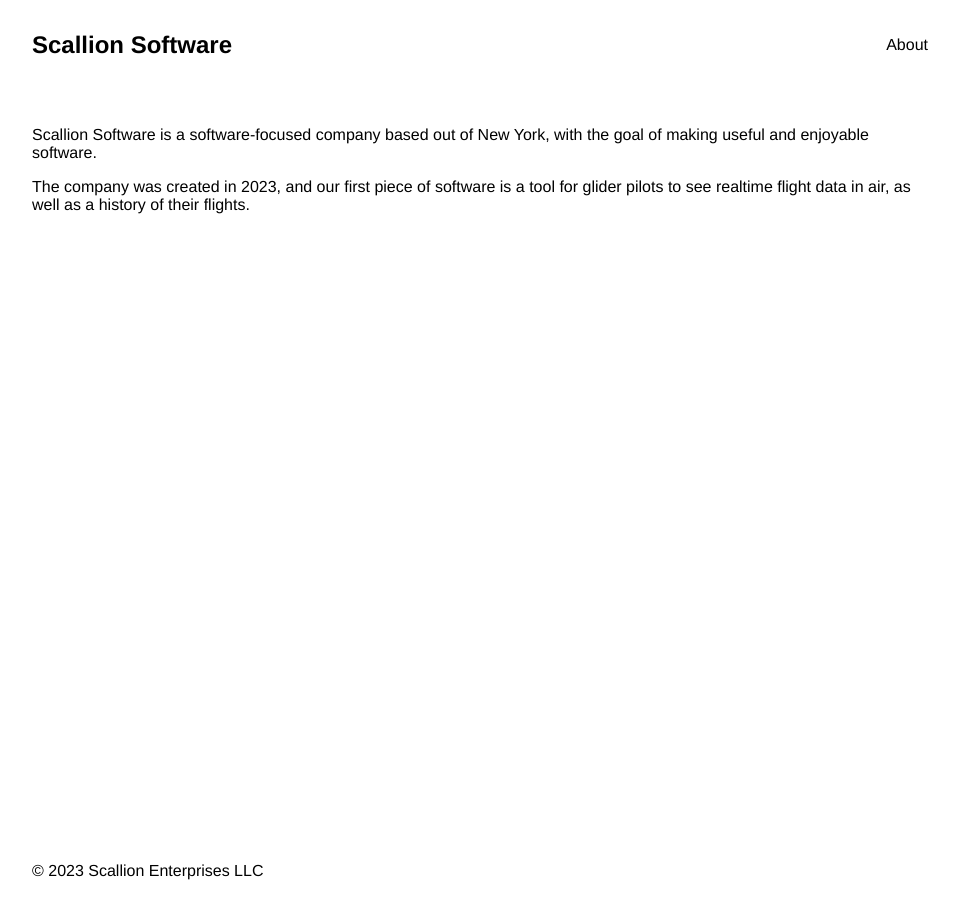
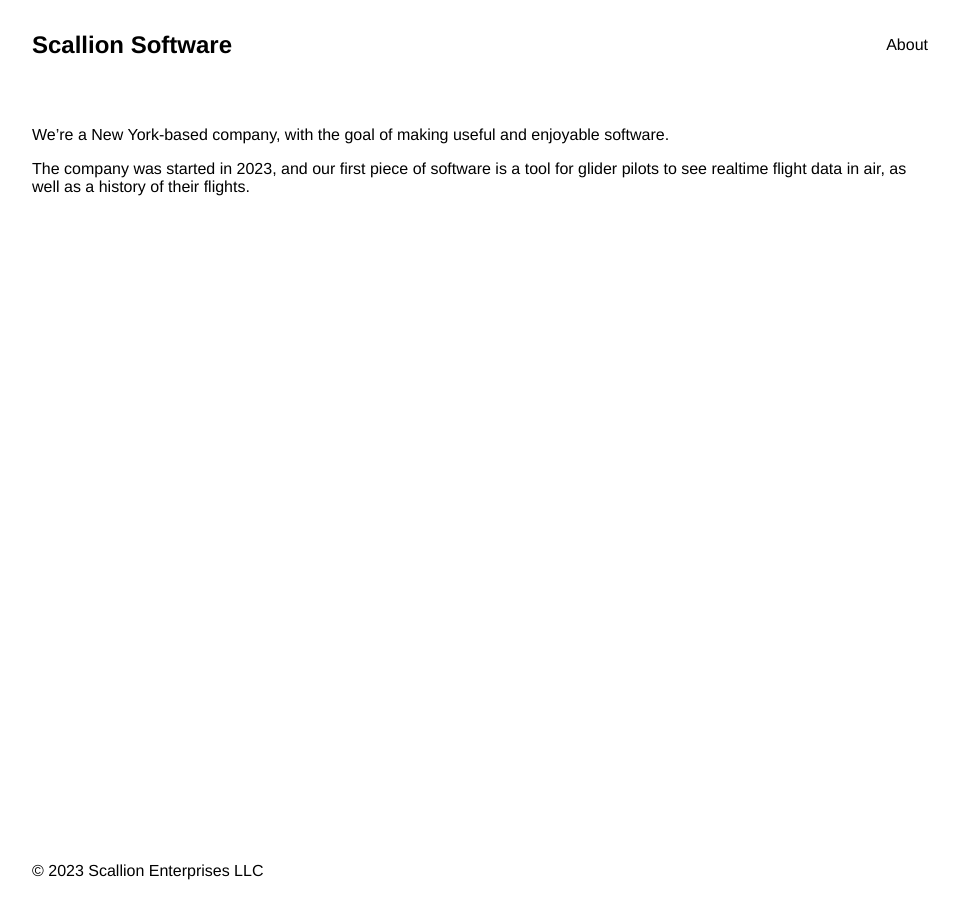
Before and after one commit to scallionenterprises/scallionsoftware-site, a Jekyll site: the page built from about.markdown, in a window 1280 px wide. Shown: the whole page, without its empty margins (160-1119 px from the left). Built offline with Jekyll 4.4.1, drawn with Linux system fonts in a browser that asks for light colours.

Commit message:
Update config

```diff
--- a/_config.yml
+++ b/_config.yml
@@ -20,7 +20,7 @@
 
 title: Scallion Software
 description: >- # this means to ignore newlines until "baseurl:"
-  Scallion Software develops a variety of software, notably iOS apps.
+  We develop a variety of software, notably iOS apps.
 baseurl: "" # the subpath of your site, e.g. /blog
 url: "https://www.scallionsoftware.com" # the base hostname & protocol for your site, e.g. http://example.com
 
--- a/about.markdown
+++ b/about.markdown
@@ -3,6 +3,6 @@ layout: default
 title: About
 ---
 
-Scallion Software is a software-focused company based out of New York, with the goal of making useful and enjoyable software.
+We're a New York-based company, with the goal of making useful and enjoyable software.
 
-The company was created in 2023, and our first piece of software is a tool for glider pilots to see realtime flight data in air, as well as a history of their flights.
+The company was started in 2023, and our first piece of software is a tool for glider pilots to see realtime flight data in air, as well as a history of their flights.
```
